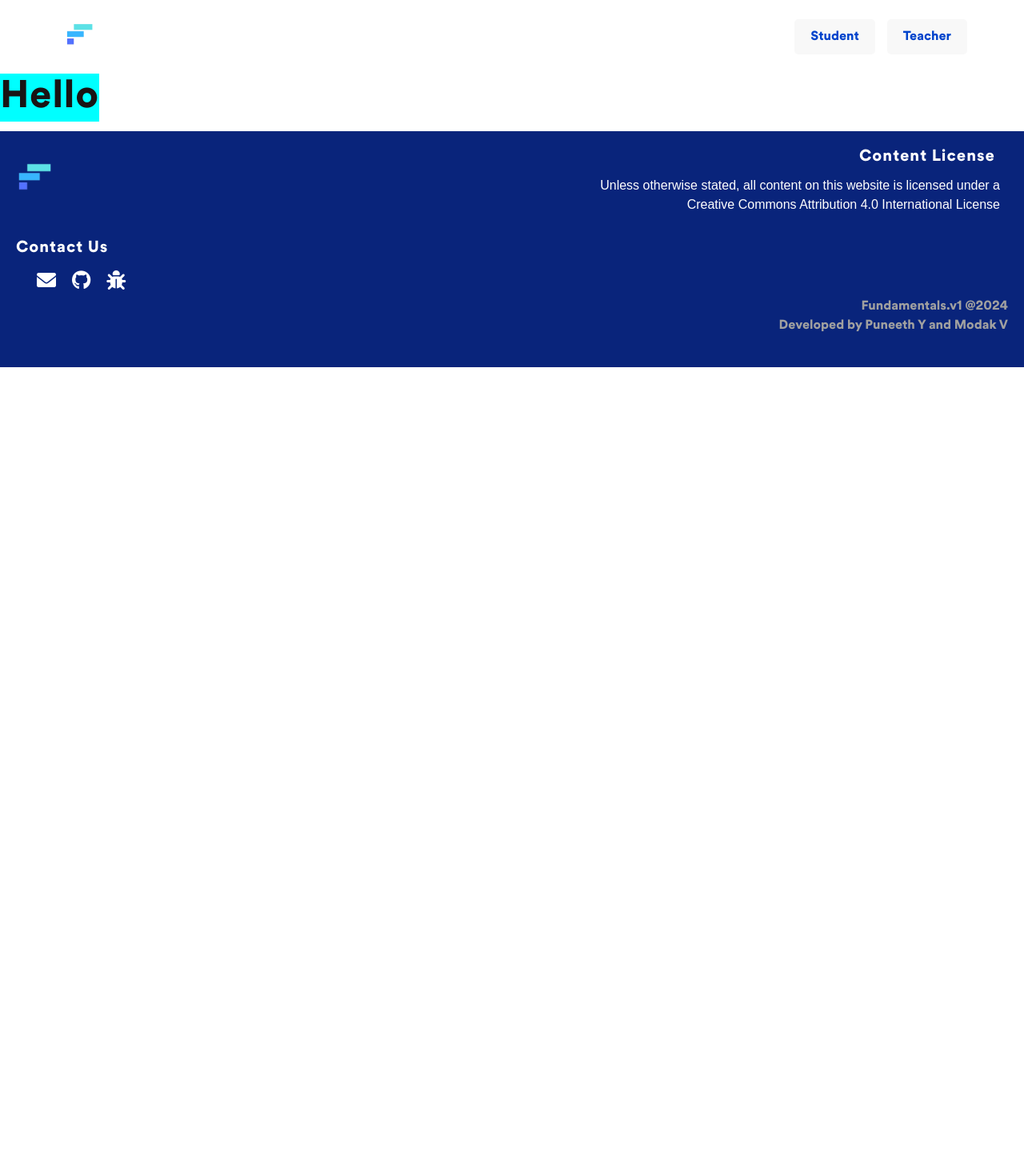
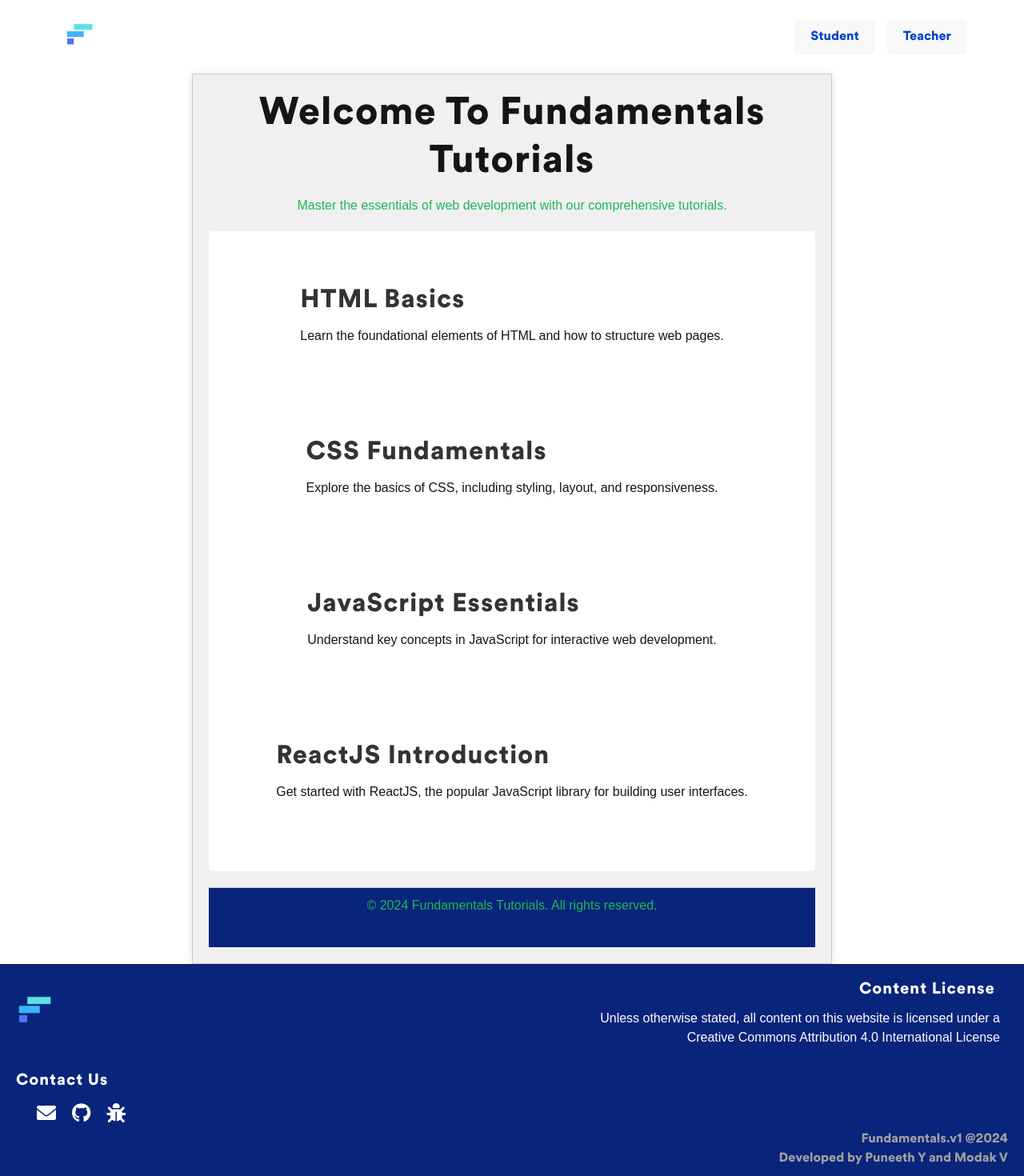
Before and after one commit to puneeth072003/Fundamentals, a React (Vite) app in the folder Frontend/Fundamentals/: page / in a window 1280 px wide. Shown: the top 1470 px of the page at 80% size. Before the commit the page ends 800 px from the top, so only its background shows below. Built offline with nearby package versions, Linux system fonts and the light colour scheme.

Commit message:
adding further changes

```diff
--- a/Frontend/Fundamentals/src/App/App.css
+++ b/Frontend/Fundamentals/src/App/App.css
@@ -1,4 +1,36 @@
-.app-head{
-  display: table;
-  background-color: aqua;
+.fundamentals-page {
+  font-family: Arial, sans-serif;
+  max-width: 800px;
+  margin: 0 auto;
+  padding: 20px;
+  background-color: #f0f0f0;
+  border: 1px solid #ccc;
+  box-shadow: 0 0 10px rgba(0, 0, 0, 0.1);
 }
+
+.page-header {
+  text-align: center;
+  margin-bottom: 20px;
+}
+
+.page-content {
+  padding: 20px;
+  background-color: #fff;
+  border-radius: 5px;
+}
+
+.tutorial-section {
+  margin-bottom: 20px;
+}
+
+.tutorial-section h2 {
+  color: #333;
+}
+
+.page-footer {
+  text-align: center;
+  margin-top: 20px;
+  padding-top: 10px;
+  border-top: 1px solid #ccc;
+  color: #666;
+}
--- a/Frontend/Fundamentals/src/App/App.jsx
+++ b/Frontend/Fundamentals/src/App/App.jsx
@@ -1,10 +1,37 @@
 import './App.css'
+import React from 'react'
 
 function App() {
 
   return (
     <>
-      <h1 className='app-head'>hello</h1>
+      <div className="fundamentals-page">
+      <header className="page-header">
+        <h1>Welcome to Fundamentals Tutorials</h1>
+        <p>Master the essentials of web development with our comprehensive tutorials.</p>
+      </header>
+      <main className="page-content">
+        <section className="tutorial-section">
+          <h2>HTML Basics</h2>
+          <a href="https://developer.mozilla.org/en-US/docs/Web/HTML">Learn the foundational elements of HTML and how to structure web pages.</a>
+        </section>
+        <section className="tutorial-section">
+          <h2>CSS Fundamentals</h2>
+          <a href="https://developer.mozilla.org/en-US/docs/Web/CSS">Explore the basics of CSS, including styling, layout, and responsiveness.</a>
+        </section>
+        <section className="tutorial-section">
+          <h2>JavaScript Essentials</h2>
+          <a href="https://developer.mozilla.org/en-US/docs/Web/JavaScript">Understand key concepts in JavaScript for interactive web development.</a>
+        </section>
+        <section className="tutorial-section">
+          <h2>ReactJS Introduction</h2>
+          <a href="https://legacy.reactjs.org/docs/getting-started.html">Get started with ReactJS, the popular JavaScript library for building user interfaces.</a>
+        </section>
+      </main>
+      <footer className="page-footer">
+        <p>&copy; 2024 Fundamentals Tutorials. All rights reserved.</p>
+      </footer>
+    </div>
     </>
   )
 }
--- a/Frontend/Fundamentals/src/Navbar/navlinks.jsx
+++ b/Frontend/Fundamentals/src/Navbar/navlinks.jsx
@@ -8,7 +8,7 @@ const Navlinks=()=>{
     <nav>
       <ul className="linksinnav">
         <a href="/class11" className="nav-link">Student</a>
-        <a href="/class11" className="nav-link">Teacher</a>
+        <a href="/teacher" className="nav-link">Teacher</a>
         {/* <button class="login-button">Login</button> */}
       </ul>
     </nav>
--- a/Frontend/Fundamentals/src/Teachers/Teacher.jsx
+++ b/Frontend/Fundamentals/src/Teachers/Teacher.jsx
@@ -7,9 +7,9 @@ const TeacherComp = () => {
   const [score, setScore] = useState(0);
 
   const students = [
-    { id: 1, name: 'Student A' },
-    { id: 2, name: 'Student B' },
-    { id: 3, name: 'Student C' },
+    { id: 1, name: 'Student A' , score: 3},
+    { id: 2, name: 'Student B' , score: 7 },
+    { id: 3, name: 'Student C', score: 9 },
   ];
 
   const units = [
```
